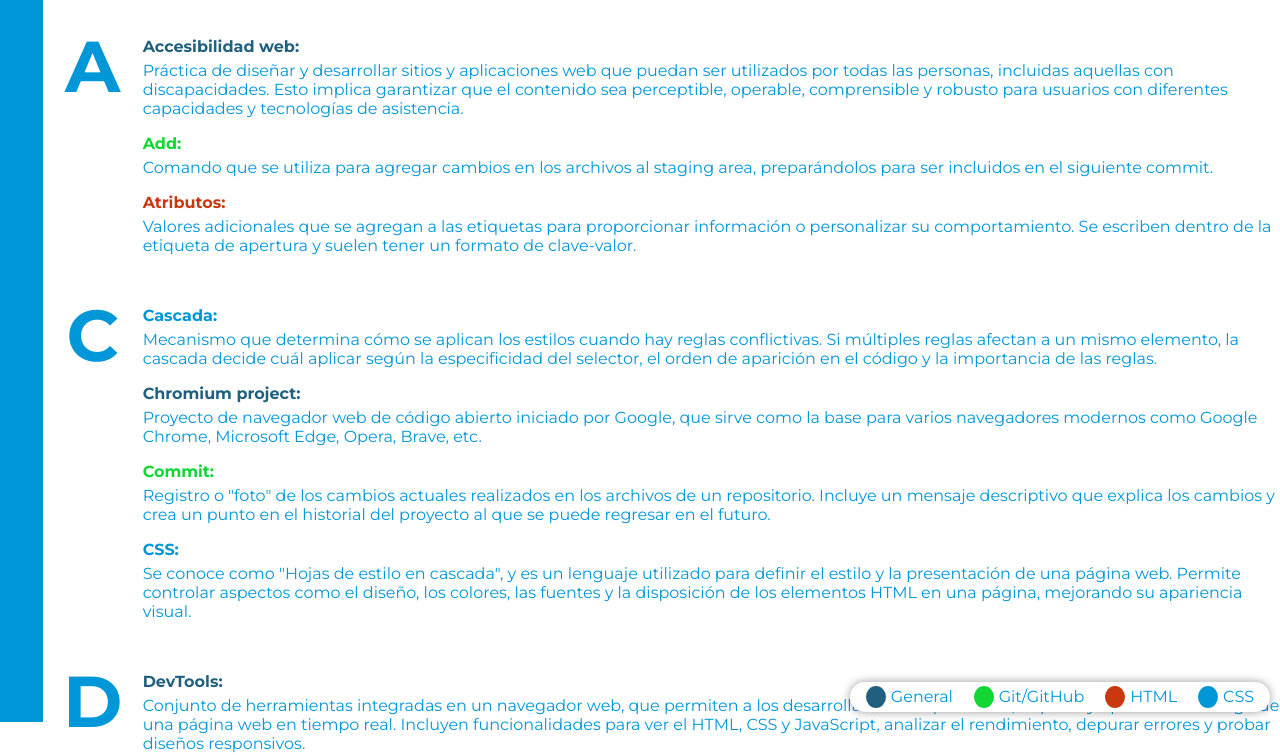
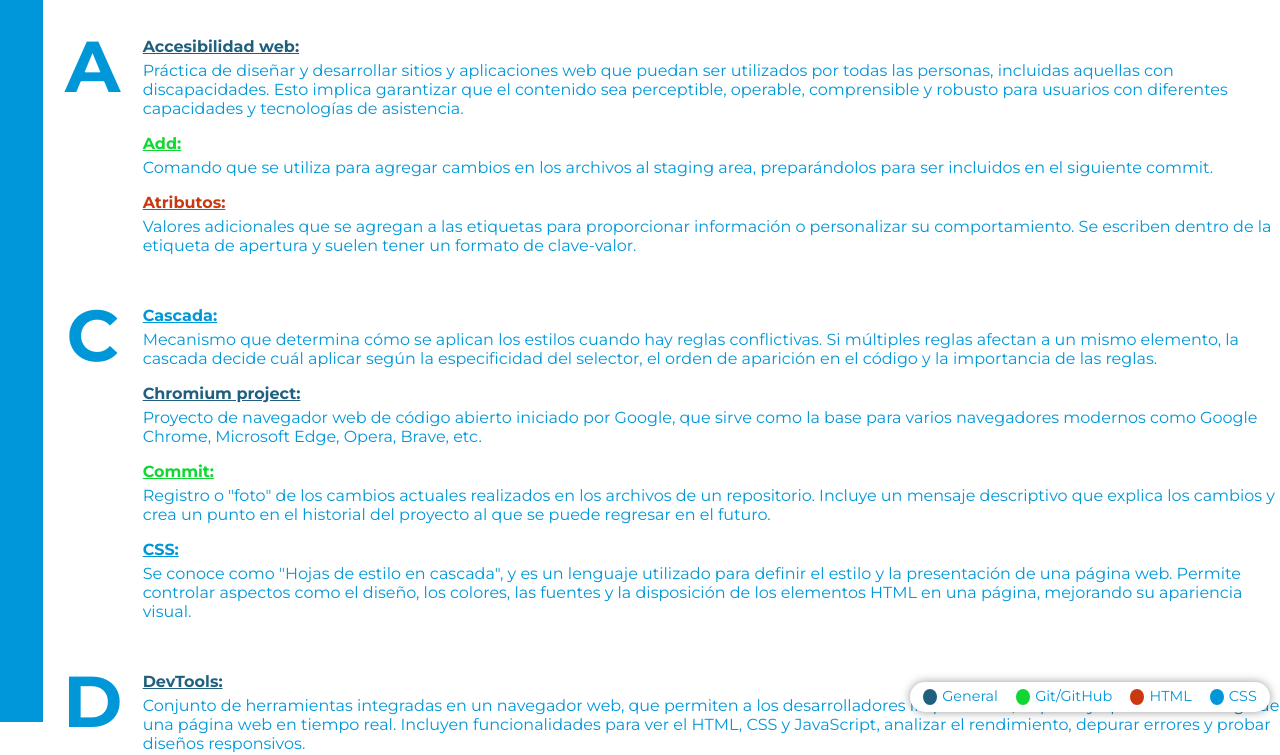
Before and after one commit to angeledv/glossary-module1, a plain HTML site: page index.html in a window 1280 px wide. Shown: the part 78-833 px from the top of the page. Drawn offline with Linux system fonts and the light colour scheme.

Commit message:
feat: Modificación de la guía de colores y contenido del README

```diff
--- a/styles.css
+++ b/styles.css
@@ -73,7 +73,6 @@ h2 {
 
 .concepts a {
     color: #20607e;
-    text-decoration: none;
     font-weight: 700;
 }
 
@@ -94,8 +93,9 @@ p {
 }
 
 #topics {
-    width: 420px;
+    width: 360px;
     height: 30px;
+    font-size: 0.9em;
     background-color: #fff;
     border-radius: 15px;
     box-shadow: 0 0 10px #0006;
@@ -113,8 +113,8 @@ p {
 }
 
 .circle {
-    padding: 10px;
-    margin: 4px 5px 4px 0;
+    padding: 7px;
+    margin: 7px 5px 7px 0;
     border-radius: 50%;
 }
 
@@ -181,3 +181,7 @@ p {
     padding-block: 4px;
     display: block;
 }
+
+main section:last-child {
+    margin-block-end: 40px;
+}
```
Also changed, not shown: 1 other file.
